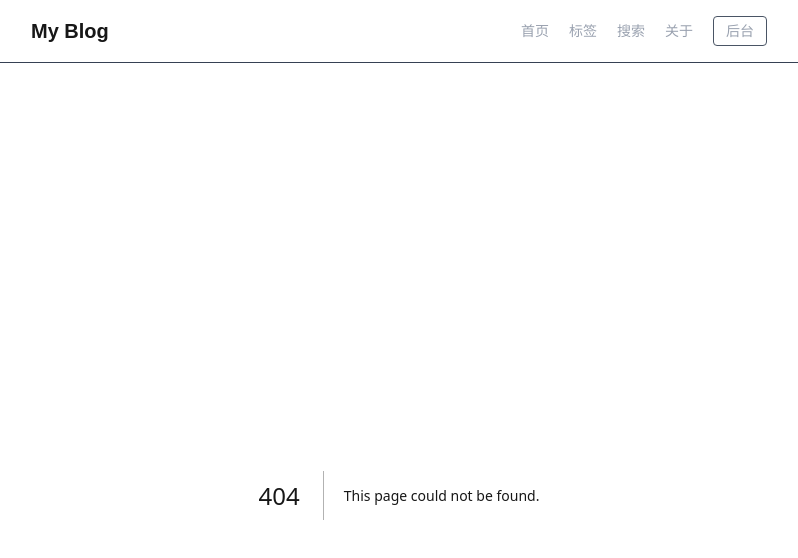
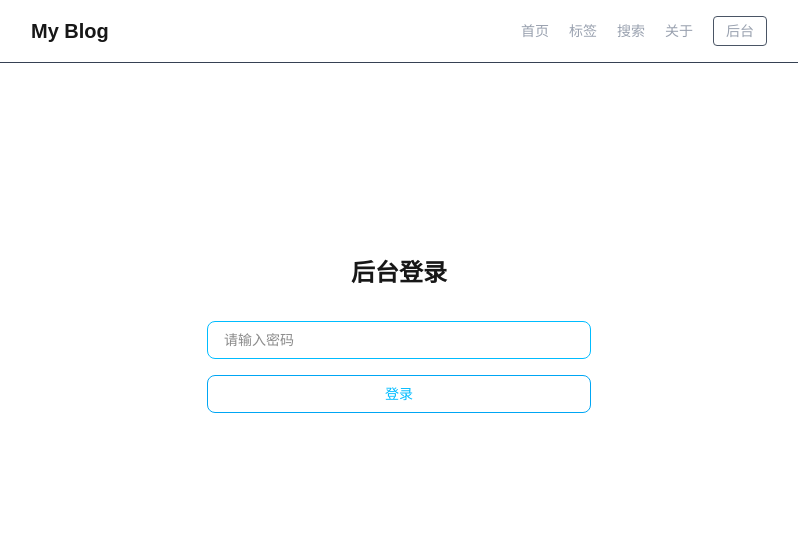
Before and after one commit to caiwuu/lite-blog, a Next.js app: page /login in a window 1280 px wide. Before the commit this address had no page. Shown: the top 558 px of the page, without its empty margins (241-1039 px from the left). Built offline with nearby package versions, Linux system fonts and the light colour scheme.

Commit message:
feat: 后台密码认证 + MDEditor 统一渲染预览

```diff
--- a/src/app/admin/page.tsx
+++ b/src/app/admin/page.tsx
@@ -2,11 +2,18 @@
 
 import { useEffect, useState } from 'react';
 import Link from 'next/link';
+import { useRouter } from 'next/navigation';
 import type { Post } from '@/lib/posts';
 
 export default function AdminPage() {
+  const router = useRouter();
   const [posts, setPosts] = useState<Post[]>([]);
   const [loading, setLoading] = useState(true);
+
+  async function handleLogout() {
+    await fetch('/api/admin/logout', { method: 'POST' });
+    router.push('/login');
+  }
 
   async function loadPosts() {
     const r = await fetch('/api/admin/posts-list');
@@ -28,12 +35,20 @@ export default function AdminPage() {
     <div>
       <div className="flex items-center justify-between mb-8">
         <h1 className="text-3xl font-bold">文章管理</h1>
+        <div className="flex gap-3">
           <Link
             href="/admin/new"
             className="border border-sky-500 text-sky-400 hover:bg-sky-500 hover:text-white px-4 py-2 rounded-lg text-sm transition-colors"
           >
             + 新建文章
           </Link>
+          <button
+            onClick={handleLogout}
+            className="border border-gray-600 text-gray-400 hover:border-red-400 hover:text-red-400 px-4 py-2 rounded-lg text-sm transition-colors"
+          >
+            退出登录
+          </button>
+        </div>
       </div>
       {loading ? (
         <p className="text-gray-400">加载中…</p>
--- /dev/null
+++ b/src/app/api/admin/login/route.ts
@@ -0,0 +1,16 @@
+import { NextRequest, NextResponse } from 'next/server';
+
+export async function POST(req: NextRequest) {
+  const { password } = await req.json();
+  if (password !== process.env.ADMIN_PASSWORD) {
+    return NextResponse.json({ error: '密码错误' }, { status: 401 });
+  }
+  const res = NextResponse.json({ ok: true });
+  res.cookies.set('admin_auth', process.env.ADMIN_PASSWORD!, {
+    httpOnly: true,
+    path: '/',
+    maxAge: 60 * 60 * 24 * 7, // 7 days
+    sameSite: 'lax',
+  });
+  return res;
+}
--- /dev/null
+++ b/src/app/api/admin/logout/route.ts
@@ -0,0 +1,7 @@
+import { NextResponse } from 'next/server';
+
+export async function POST() {
+  const res = NextResponse.json({ ok: true });
+  res.cookies.set('admin_auth', '', { maxAge: 0, path: '/' });
+  return res;
+}
--- /dev/null
+++ b/src/app/login/page.tsx
@@ -0,0 +1,66 @@
+'use client';
+
+import { useState, Suspense } from 'react';
+import { useRouter, useSearchParams } from 'next/navigation';
+
+function LoginForm() {
+  const router = useRouter();
+  const searchParams = useSearchParams();
+  const from = searchParams.get('from') ?? '/admin';
+  const [password, setPassword] = useState('');
+  const [error, setError] = useState('');
+  const [loading, setLoading] = useState(false);
+
+  async function handleSubmit(e: React.FormEvent) {
+    e.preventDefault();
+    setLoading(true);
+    setError('');
+    const res = await fetch('/api/admin/login', {
+      method: 'POST',
+      headers: { 'Content-Type': 'application/json' },
+      body: JSON.stringify({ password }),
+    });
+    if (res.ok) {
+      router.push(from);
+    } else {
+      const data = await res.json();
+      setError(data.error ?? '登录失败');
+      setLoading(false);
+    }
+  }
+
+  return (
+    <div className="min-h-[60vh] flex items-center justify-center">
+      <div className="w-full max-w-sm">
+        <h1 className="text-2xl font-bold mb-8 text-center">后台登录</h1>
+        {error && <p className="text-red-400 text-sm mb-4 text-center">{error}</p>}
+        <form onSubmit={handleSubmit} className="flex flex-col gap-4">
+          <input
+            type="password"
+            value={password}
+            onChange={e => setPassword(e.target.value)}
+            placeholder="请输入密码"
+            className="w-full bg-transparent border border-gray-600 rounded-lg px-4 py-2 text-sm focus:outline-none focus:border-sky-400"
+            style={{ color: 'var(--foreground)' }}
+            autoFocus
+          />
+          <button
+            type="submit"
+            disabled={loading}
+            className="border border-sky-500 text-sky-400 hover:bg-sky-500 hover:text-white py-2 rounded-lg text-sm transition-colors disabled:opacity-50"
+          >
+            {loading ? '登录中…' : '登录'}
+          </button>
+        </form>
+      </div>
+    </div>
+  );
+}
+
+export default function LoginPage() {
+  return (
+    <Suspense>
+      <LoginForm />
+    </Suspense>
+  );
+}
--- a/src/app/posts/[slug]/page.tsx
+++ b/src/app/posts/[slug]/page.tsx
@@ -1,8 +1,7 @@
 import { getPostBySlug, getAllPosts, getAdjacentPosts } from '@/lib/posts';
-import ReactMarkdown from 'react-markdown';
-import remarkGfm from 'remark-gfm';
 import { notFound } from 'next/navigation';
 import Link from 'next/link';
+import MarkdownPreview from '@/components/MarkdownPreview';
 
 export const dynamic = 'force-dynamic';
 
@@ -48,9 +47,7 @@ export default async function PostPage({ params }: { params: Promise<{ slug: str
           </Link>
         ))}
       </div>
-      <div className="prose prose-invert max-w-none">
-        <ReactMarkdown remarkPlugins={[remarkGfm]}>{post.content}</ReactMarkdown>
-      </div>
+      <MarkdownPreview content={post.content} />
 
       {(prev || next) && (
         <nav className="flex justify-between gap-4 mt-12 pt-6 border-t border-gray-700">
--- /dev/null
+++ b/src/components/MarkdownPreview.tsx
@@ -0,0 +1,17 @@
+'use client';
+
+import dynamic from 'next/dynamic';
+import '@uiw/react-md-editor/markdown-editor.css';
+
+const MDPreview = dynamic(
+  () => import('@uiw/react-md-editor').then(m => m.default.Markdown),
+  { ssr: false }
+);
+
+export default function MarkdownPreview({ content }: { content: string }) {
+  return (
+    <div data-color-mode="dark">
+      <MDPreview source={content} />
+    </div>
+  );
+}
--- /dev/null
+++ b/src/middleware.ts
@@ -0,0 +1,28 @@
+import { NextRequest, NextResponse } from 'next/server';
+
+export function middleware(req: NextRequest) {
+  const { pathname } = req.nextUrl;
+
+  // Protect /admin routes and admin API routes (except login)
+  const isAdminPage = pathname.startsWith('/admin');
+  const isAdminApi = pathname.startsWith('/api/admin') && !pathname.startsWith('/api/admin/login');
+
+  if (isAdminPage || isAdminApi) {
+    const cookie = req.cookies.get('admin_auth')?.value;
+    const expected = process.env.ADMIN_PASSWORD;
+    if (!cookie || cookie !== expected) {
+      if (isAdminApi) {
+        return NextResponse.json({ error: '未授权' }, { status: 401 });
+      }
+      const loginUrl = new URL('/login', req.url);
+      loginUrl.searchParams.set('from', pathname);
+      return NextResponse.redirect(loginUrl);
+    }
+  }
+
+  return NextResponse.next();
+}
+
+export const config = {
+  matcher: ['/admin/:path*', '/api/admin/:path*'],
+};
```
Lines whose indentation alone changed are shown as unchanged.
